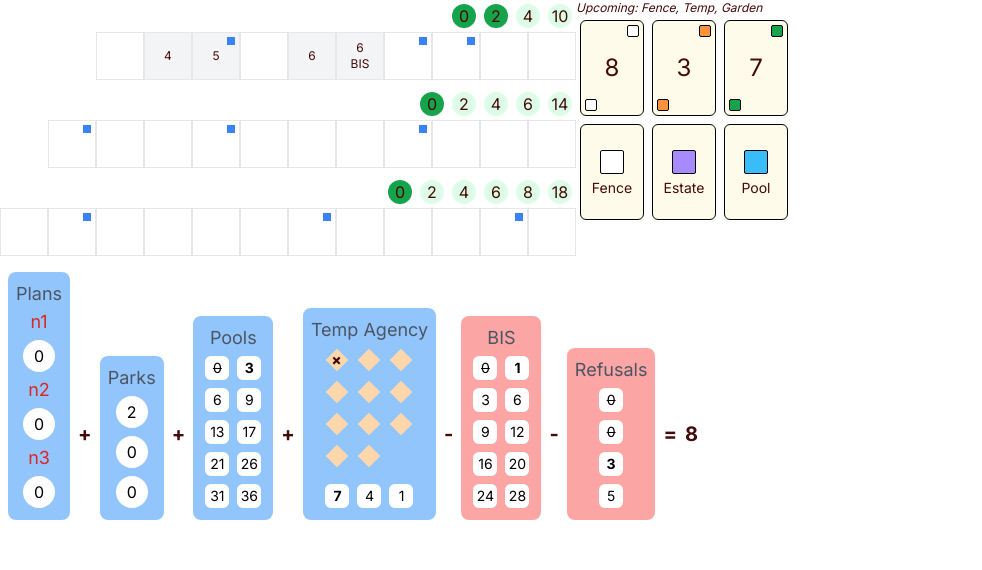
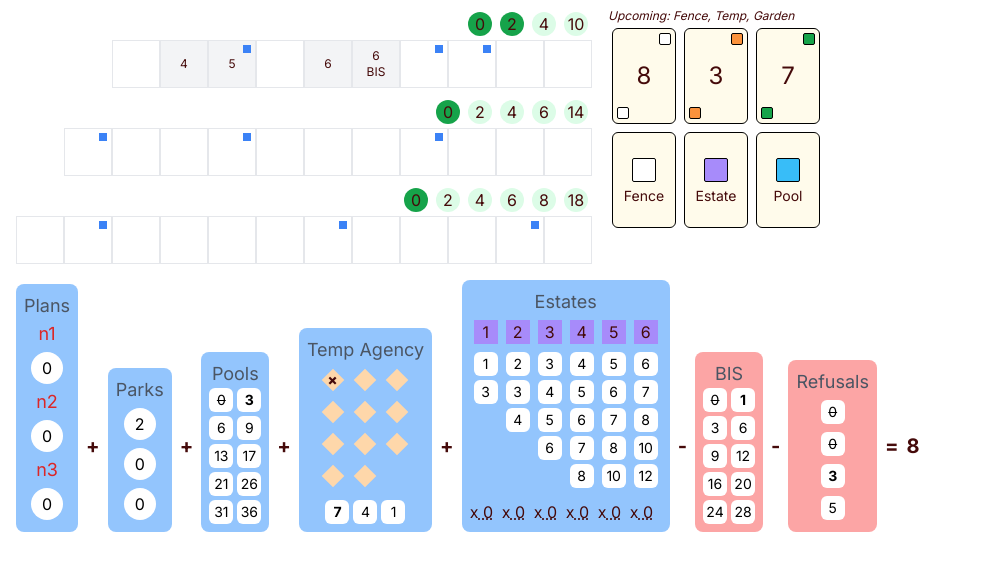
Before and after one commit to al63/welcome-game, a Next.js app: page /game/1 in a window 1280 px wide. Shown: the top 570 px of the page, without its empty margins (0-982 px from the left). Built offline with nearby package versions, Linux system fonts and the light colour scheme.

Commit message:
almost estates

```diff
--- a/app/game/[slug]/UserBoard.tsx
+++ b/app/game/[slug]/UserBoard.tsx
@@ -15,9 +15,10 @@ interface Props {
 
 export function UserBoard({ playerState, cardState }: Props) {
   return (
+    <div className="m-2">
+      <div className="flex">
+        <div className="flex flex-col items-start ml-2 mr-4">
           <div>
-      <div className="flex">
-        <div className="flex flex-col">
             <UserNeighborhood config={ROW_ONE} houses={playerState.housesRowOne} fences={playerState.fencesRowOne} />
             <UserNeighborhood config={ROW_TWO} houses={playerState.housesRowTwo} fences={playerState.fencesRowTwo} />
             <UserNeighborhood
@@ -25,6 +26,7 @@ export function UserBoard({ playerState, cardState }: Props) {
               houses={playerState.housesRowThree}
               fences={playerState.fencesRowThree}
             />
+          </div>
         </div>
         <div>
           <UpcomingCards upcoming={cardState.revealedCardValues.map((card) => card.backingType)} />
--- a/app/game/[slug]/UserScoreSheet.tsx
+++ b/app/game/[slug]/UserScoreSheet.tsx
@@ -1,5 +1,5 @@
 import { PlayerState } from "@/app/util/PlayerTypes";
-import { BIS_SCORES, PERMIT_REFUSAL_SCORES, POOL_SCORES, TEMP_SCORES } from "@/app/util/Scoring";
+import { BIS_SCORES, ESTATE_MODIFIERS, PERMIT_REFUSAL_SCORES, POOL_SCORES, TEMP_SCORES } from "@/app/util/Scoring";
 import { computeScore } from "@/app/util/Scoring";
 import React from "react";
 
@@ -18,7 +18,7 @@ function SectionContainer({
 }) {
   const color = negative ? "bg-red-300" : "bg-blue-300";
   return (
-    <div className={`${color} p-2 m-2 flex flex-col items-center rounded-lg`}>
+    <div className={`${color} p-2 m-2 flex flex-col items-center rounded-lg min-w-fit`}>
       <h1 className="text-gray-600 text-lg">{title}</h1>
       {children}
     </div>
@@ -34,7 +34,7 @@ function Value({ value, checked, active }: { value?: number; checked?: boolean;
     <div
       className={`${active ? "font-bold" : ""} ${
         checked ? "line-through" : ""
-      } m-1 flex items-center justify-center h-6 w-6 rounded-md text-sm text-black bg-white`}
+      } flex items-center justify-center h-6 w-6 rounded-md text-sm text-black bg-white`}
     >
       {value}
     </div>
@@ -69,7 +69,7 @@ function Parks({ scores }: { scores: number[] }) {
 function Pools({ count, score }: { count: number; score: number }) {
   return (
     <SectionContainer title="Pools">
-      <div className="grid grid-cols-2">
+      <div className="grid grid-cols-2 gap-1">
         {POOL_SCORES.map((score, index) => {
           return <Value value={score} checked={count > index} active={count === index} key={score} />;
         })}
@@ -91,9 +91,37 @@ function TempAgencies({ count, score }: { count: number; score: number }) {
   return (
     <SectionContainer title="Temp Agency">
       <div className="grid grid-cols-3">{agencies}</div>
-      <div className="flex mt-2">
+      <div className="flex mt-2 gap-1">
         {TEMP_SCORES.map((s) => {
           return <Value value={s} active={score === s} key={s} />;
+        })}
+      </div>
+    </SectionContainer>
+  );
+}
+
+function Estates() {
+  return (
+    <SectionContainer title="Estates">
+      <div className="flex flex-row">
+        {ESTATE_MODIFIERS.map((modifiers, index) => {
+          return (
+            <div className="flex flex-col" key={index}>
+              <div className="m-1 bg-violet-400 text-center">{index + 1}</div>
+              <div className="flex-grow">
+                {modifiers.map((modifier) => {
+                  return (
+                    <div className="m-1" key={modifier}>
+                      <Value value={modifier} />
+                    </div>
+                  );
+                })}
+              </div>
+              <div className="mt-2">
+                x<span className="underline decoration-dotted"> 0 </span>
+              </div>
+            </div>
+          );
         })}
       </div>
     </SectionContainer>
@@ -103,7 +131,7 @@ function TempAgencies({ count, score }: { count: number; score: number }) {
 function BIS({ count, score }: { count: number; score: number }) {
   return (
     <SectionContainer title="BIS" negative>
-      <div className="grid grid-cols-2">
+      <div className="grid grid-cols-2 gap-1 min-w-fit">
         {BIS_SCORES.map((score, index) => {
           return <Value value={score} checked={count > index} active={count === index} key={score} />;
         })}
@@ -116,7 +144,11 @@ function PermitRefusals({ count, score }: { count: number; score: number }) {
   return (
     <SectionContainer title="Refusals" negative>
       {PERMIT_REFUSAL_SCORES.map((s, index) => {
-        return <Value value={s} checked={count > index} active={count === index} key={s} />;
+        return (
+          <div className="m-1" key={s}>
+            <Value value={s} checked={count > index} active={count === index} />
+          </div>
+        );
       })}
     </SectionContainer>
   );
@@ -137,6 +169,8 @@ export function UserScoreSheet({ playerState }: { playerState: PlayerState }) {
       <Pools count={userScores.pools.count} score={userScores.pools.score} />
       <Divider symbol="+" />
       <TempAgencies count={userScores.tempAgencies.count} score={userScores.tempAgencies.score} />
+      <Divider symbol="+" />
+      <Estates />
       <Divider symbol="-" />
       <BIS count={userScores.bis.count} score={userScores.bis.score}></BIS>
       <Divider symbol="-" />
--- a/app/util/Scoring.ts
+++ b/app/util/Scoring.ts
@@ -4,6 +4,14 @@ import { House, PlayerState } from "./PlayerTypes";
 
 export const POOL_SCORES = [0, 3, 6, 9, 13, 17, 21, 26, 31, 36];
 export const TEMP_SCORES = [7, 4, 1];
+export const ESTATE_MODIFIERS = [
+  [1, 3],
+  [2, 3, 4],
+  [3, 4, 5, 6],
+  [4, 5, 6, 7, 8],
+  [5, 6, 7, 8, 10],
+  [6, 7, 8, 10, 12],
+];
 export const BIS_SCORES = [0, 1, 3, 6, 9, 12, 16, 20, 24, 28];
 export const PERMIT_REFUSAL_SCORES = [0, 0, 3, 5];
 
```
Lines whose indentation alone changed are shown as unchanged.
